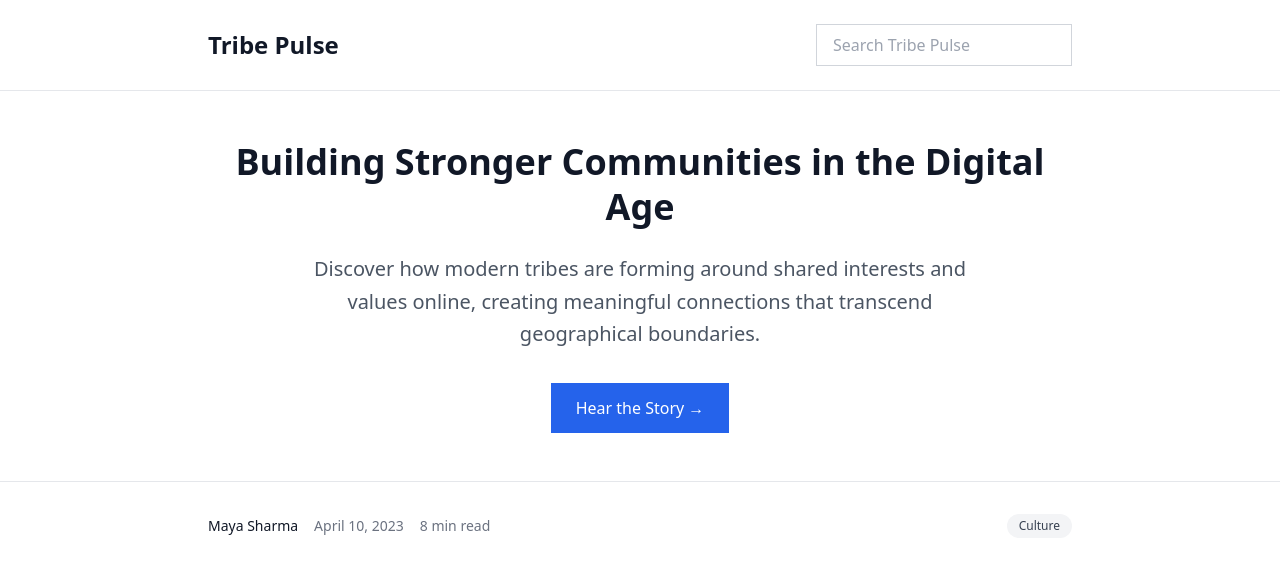
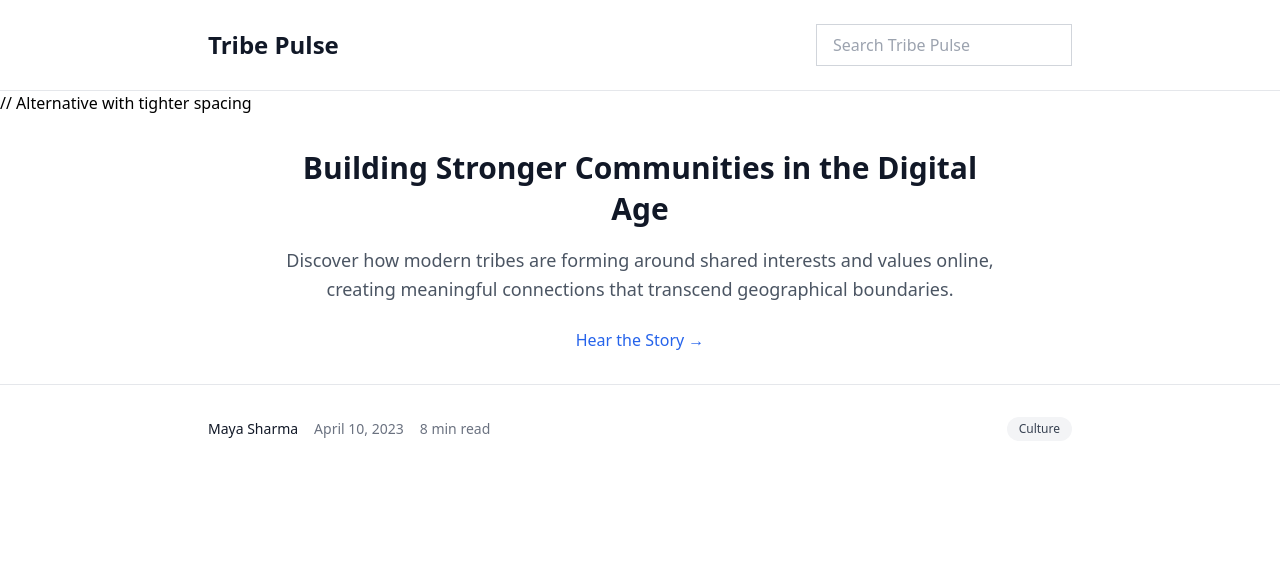
Before and after one commit to MobileHomexchange/pan-tribe, a React (Vite) app: page / in a window 1280 px wide. Shown: the top 574 px of the page. Built offline with nearby package versions, Linux system fonts and the light colour scheme.

Commit message:
Update App.tsx

```diff
--- a/src/App.tsx
+++ b/src/App.tsx
@@ -21,19 +21,20 @@ export default function Index() {
       </header>
 
       {/* Hero Section */}
-      <section className="py-12 border-b border-gray-200">
-        <div className="max-w-4xl mx-auto px-4">
+      // Alternative with tighter spacing
+<section className="py-8 border-b border-gray-200"> {/* Reduced padding */}
+  <div className="max-w-3xl mx-auto px-4"> {/* Narrower container */}
     <div className="text-center">
-            <h2 className="text-4xl font-bold text-gray-900 mb-6 leading-tight">
+      <h2 className="text-3xl font-bold text-gray-900 mb-4 leading-snug"> {/* Smaller text, tighter leading */}
         Building Stronger Communities in the Digital Age
       </h2>
-            <p className="text-xl text-gray-600 mb-8 max-w-2xl mx-auto leading-relaxed">
+      <p className="text-lg text-gray-600 mb-6 leading-relaxed"> {/* Smaller paragraph */}
         Discover how modern tribes are forming around shared interests and values online,
         creating meaningful connections that transcend geographical boundaries.
       </p>
       <Link
-              to="/login" // or wherever "Hear the Story" should link to
-              className="inline-flex items-center px-6 py-3 border border-transparent text-base font-medium rounded-md text-white bg-blue-600 hover:bg-blue-700 transition-colors duration-200"
+        to="/login"
+        className="inline-flex items-center text-blue-600 hover:text-blue-800 font-medium transition-colors duration-200"
       >
         Hear the Story →
       </Link>
```
Lines whose indentation alone changed are shown as unchanged.
